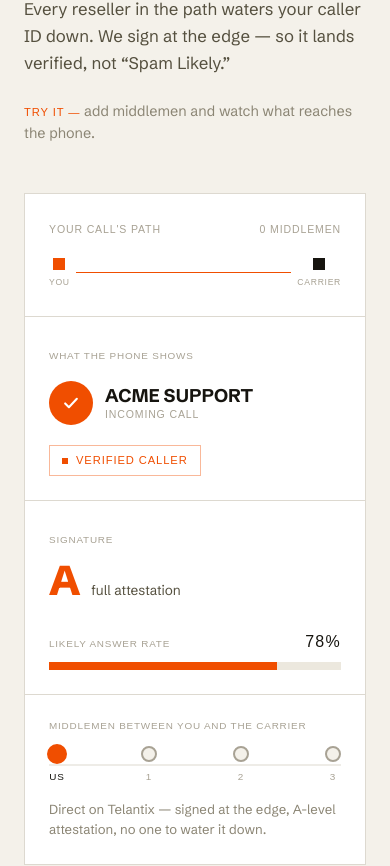
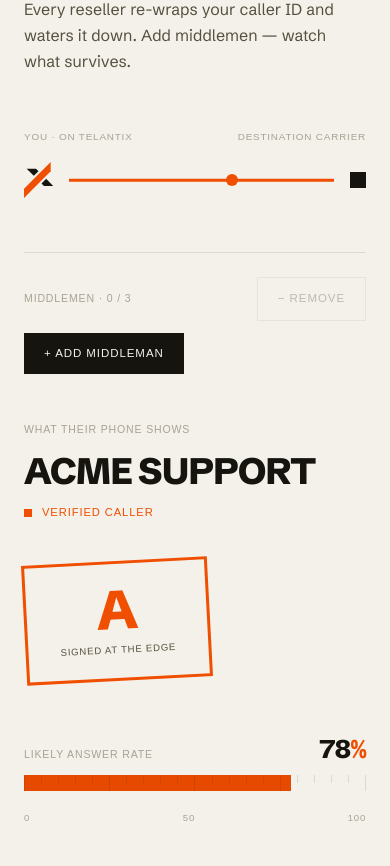
Before and after one commit to jgund98/telantix, a Next.js app: page / in a window 390 px wide. Shown: the part 2190-3056 px from the top of the page. Built offline with nearby package versions, Linux system fonts and the light colour scheme; a web font is replaced by a local one.

Commit message:
redesign: Verified Call as typography-first degradation instrument
Replaces the boxed-panel demo: full-width signal path with the Junction at
the signing edge, decode-scramble poster readout, spring-stamped attestation
grade, and a ruled answer-rate gauge. Equal-strength mobile layout.

```diff
--- a/components/home/verified-call.tsx
+++ b/components/home/verified-call.tsx
@@ -1,272 +1,302 @@
 "use client";
 
-import { useState } from "react";
-import { motion } from "framer-motion";
+import { useEffect, useRef, useState } from "react";
+import { AnimatePresence, motion } from "framer-motion";
 import { Container, Eyebrow } from "@/components/ui";
 
 /**
- * Interactive sales piece — "Signed at the edge."
- * Drag the middlemen between you and the destination carrier and watch
- * STIR/SHAKEN attestation fall from A to nothing, the caller ID flip from
- * your name to "Spam Likely", and the answer rate collapse. Telantix is the
- * zero-hop option: we hold our own certificate and sign every call at the edge.
+ * "We sign your calls." — the degradation instrument.
+ * One signal path, drawn full-width. Add middlemen and watch the caller ID
+ * literally decode into "SPAM LIKELY": the readout scrambles, the attestation
+ * stamp downgrades, the answer-rate ruler drains. Typography does the work —
+ * no cards, no panels.
  */
 
 type Stop = {
-  hops: number;
-  att: string; // attestation letter
-  status: string;
   caller: string;
+  sub: string;
+  grade: string;
+  gradeLabel: string;
   answer: number;
   verified: boolean;
 };
 
 const STOPS: Stop[] = [
-  { hops: 0, att: "A", status: "Verified caller", caller: "ACME SUPPORT", answer: 78, verified: true },
-  { hops: 1, att: "B", status: "Unverified", caller: "(512) 555-0148", answer: 57, verified: false },
-  { hops: 2, att: "C", status: "Unknown number", caller: "(512) 555-0148", answer: 41, verified: false },
-  { hops: 3, att: "—", status: "Spam Likely", caller: "SPAM LIKELY", answer: 28, verified: false },
+  { caller: "ACME SUPPORT", sub: "VERIFIED CALLER", grade: "A", gradeLabel: "SIGNED AT THE EDGE", answer: 78, verified: true },
+  { caller: "(512) 555-0148", sub: "UNVERIFIED", grade: "B", gradeLabel: "PARTIAL ATTESTATION", answer: 57, verified: false },
+  { caller: "UNKNOWN CALLER", sub: "NO IDENTITY", grade: "C", gradeLabel: "GATEWAY ATTESTATION", answer: 41, verified: false },
+  { caller: "SPAM LIKELY", sub: "BLOCKED BY MOST PHONES", grade: "—", gradeLabel: "UNSIGNED", answer: 28, verified: false },
 ];
 
-const EASE = [0.22, 1, 0.36, 1] as const;
+const GLYPHS = "TELANTIX#0123456789*/+—";
+
+/** Decode-scramble: on change, the text resolves left-to-right through noise. */
+function useScramble(target: string, duration = 620) {
+  const [display, setDisplay] = useState(target);
+  const prev = useRef(target);
+
+  useEffect(() => {
+    if (prev.current === target) return;
+    prev.current = target;
+    const start = performance.now();
+    let raf = 0;
+    const tick = (now: number) => {
+      const p = Math.min((now - start) / duration, 1);
+      const settled = Math.floor(target.length * p);
+      let out = target.slice(0, settled);
+      for (let i = settled; i < target.length; i++) {
+        const ch = target[i];
+        out += ch === " " ? " " : GLYPHS[Math.floor(Math.random() * GLYPHS.length)];
+      }
+      setDisplay(out);
+      if (p < 1) raf = requestAnimationFrame(tick);
+    };
+    raf = requestAnimationFrame(tick);
+    return () => cancelAnimationFrame(raf);
+  }, [target, duration]);
+
+  return display;
+}
+
+/** The signal path: Junction mark → hops → carrier. Packet runs it on loop. */
+function SignalPath({ hops }: { hops: number }) {
+  const fractions = Array.from({ length: hops }, (_, i) => (i + 1) / (hops + 1));
+  const segs = hops + 1;
+
+  // packet opacity steps down at each hop it crosses
+  const opacityValues: number[] = [1];
+  const opacityTimes: number[] = [0];
+  fractions.forEach((f) => {
+    const before = 1 - (opacityValues.length - 1) * 0.3;
+    opacityValues.push(before, Math.max(0.25, before - 0.3));
+    opacityTimes.push(f, f);
+  });
+  opacityValues.push(opacityValues[opacityValues.length - 1]);
+  opacityTimes.push(1);
+
+  return (
+    <div className="relative">
+      {/* endpoint labels */}
+      <div className="mb-3 flex items-center justify-between mono-label text-[0.62rem] text-stone">
+        <span>YOU · ON TELANTIX</span>
+        <span>DESTINATION CARRIER</span>
+      </div>
+
+      <div className="relative flex h-12 items-center">
+        {/* the Junction — we stand at the signing edge */}
+        <svg viewBox="0 0 88 108" className="relative z-10 h-9 w-auto shrink-0" aria-hidden>
+          <polygon points="8,20 36,20 43.5,27.5 29.5,41.5" fill="var(--color-ink)" />
+          <polygon points="66.5,50.5 88,72 60,72 52.5,64.5" fill="var(--color-ink)" />
+          <polygon points="0,80 80,0 80,28 0,108" fill="var(--color-signal)" />
+        </svg>
+
+        {/* track */}
+        <div className="relative mx-4 h-12 flex-1">
+          {/* segments — each hop dims the signal that leaves it */}
+          <div className="absolute inset-x-0 top-1/2 flex -translate-y-1/2">
+            {Array.from({ length: segs }).map((_, i) => (
+              <div
+                key={`${hops}-${i}`}
+                className="h-[2.5px] flex-1"
+                style={{
+                  background: "var(--color-signal)",
+                  opacity: Math.max(0.18, 1 - i * 0.3),
+                }}
+              />
+            ))}
+          </div>
+
+          {/* hop nodes */}
+          <AnimatePresence>
+            {fractions.map((f, i) => (
+              <motion.span
+                key={`hop-${i}`}
+                initial={{ scale: 0, opacity: 0 }}
+                animate={{ scale: 1, opacity: 1 }}
+                exit={{ scale: 0, opacity: 0 }}
+                transition={{ type: "spring", stiffness: 420, damping: 22 }}
+                className="absolute top-1/2 z-10 flex -translate-x-1/2 -translate-y-1/2 flex-col items-center"
+                style={{ left: `${f * 100}%` }}
+              >
+                <span className="h-4 w-4 rounded-full border-[2.5px] border-stone bg-paper" />
+                <span className="absolute top-6 mono-label text-[0.56rem] text-stone whitespace-nowrap">
+                  RESELLER
+                </span>
+              </motion.span>
+            ))}
+          </AnimatePresence>
+
+          {/* running packet — dims as it crosses each hop */}
+          <motion.div
+            key={`pkt-${hops}`}
+            className="absolute top-1/2 z-20 -translate-y-1/2"
+            initial={{ left: "0%" }}
+            animate={{ left: "100%" }}
+            transition={{ duration: 2.6, ease: "linear", repeat: Infinity }}
+          >
+            <motion.span
+              key={`pkt-o-${hops}`}
+              className="block h-3 w-3 -translate-x-1/2 rounded-full bg-signal"
+              initial={{ opacity: 1 }}
+              animate={{ opacity: opacityValues }}
+              transition={{ duration: 2.6, ease: "linear", repeat: Infinity, times: opacityTimes }}
+            />
+          </motion.div>
+        </div>
+
+        {/* carrier terminal */}
+        <span className="relative z-10 block h-4 w-4 shrink-0 bg-ink" />
+      </div>
+    </div>
+  );
+}
 
 export function VerifiedCall() {
   const [hops, setHops] = useState(0);
   const stop = STOPS[hops];
+  const scrambled = useScramble(stop.caller);
 
   return (
     <section className="border-b border-hair bg-paper py-24 md:py-32">
       <Container>
-        <div className="grid gap-12 lg:grid-cols-[0.82fr_1.18fr] lg:gap-20">
-          {/* Copy */}
+        {/* Header row */}
+        <div className="flex flex-col gap-6 md:flex-row md:items-end md:justify-between">
           <div>
             <Eyebrow>Caller ID that survives</Eyebrow>
-            <h2 className="display mt-5 text-ink text-[clamp(2rem,4.6vw,3.4rem)] text-balance">
+            <h2 className="display mt-5 max-w-2xl text-ink text-[clamp(2rem,4.6vw,3.4rem)] text-balance">
               We sign your calls. Not somebody three hops away.
             </h2>
-            <p className="mt-6 max-w-md text-[1.05rem] leading-relaxed text-mute text-pretty">
-              Every reseller in the path waters your caller ID down. We sign at the
-              edge — so it lands verified, not &ldquo;Spam Likely.&rdquo;
-            </p>
-            <p className="mt-6 text-[0.9rem] text-mute-2 text-pretty">
-              <span className="mono-label text-[0.7rem] text-signal">TRY IT —</span>{" "}
-              add middlemen and watch what reaches the phone.
+          </div>
+          <p className="max-w-xs text-[1rem] leading-relaxed text-mute text-pretty">
+            Every reseller re-wraps your caller ID and waters it down. Add
+            middlemen — watch what survives.
           </p>
         </div>
 
-          {/* Interactive */}
-          <div className="border border-hair bg-white">
-            {/* Route strip */}
-            <div className="border-b border-hair px-6 py-7 md:px-8">
-              <div className="mb-5 flex items-center justify-between">
-                <span className="mono-label text-[0.66rem] text-stone">
-                  YOUR CALL&apos;S PATH
-                </span>
-                <span className="mono-label text-[0.66rem] text-stone tnum">
-                  {hops === 0
-                    ? "0 MIDDLEMEN"
-                    : `${hops} ${hops > 1 ? "MIDDLEMEN" : "MIDDLEMAN"}`}
-                </span>
-              </div>
-              <RouteStrip hops={hops} verified={stop.verified} />
+        {/* The signal path */}
+        <div className="mt-14 md:mt-16">
+          <SignalPath hops={hops} />
         </div>
 
-            {/* Phone + attestation */}
-            <div className="grid grid-cols-1 sm:grid-cols-[1.2fr_1fr]">
-              {/* Incoming call display */}
-              <div className="border-b border-hair p-6 sm:border-b-0 sm:border-r md:p-8">
-                <span className="mono-label text-[0.62rem] text-stone">
-                  WHAT THE PHONE SHOWS
+        {/* Controls — a counter, not a widget */}
+        <div className="mt-12 flex flex-wrap items-center gap-3 border-t border-hair pt-6 md:mt-14">
+          <span className="mono-label mr-auto text-[0.66rem] text-stone">
+            MIDDLEMEN<span className="hidden sm:inline"> BETWEEN YOU AND THE CARRIER</span> · {hops} / 3
           </span>
-                <div className="mt-4 flex items-center gap-3">
+          <button
+            onClick={() => setHops((h) => Math.max(0, h - 1))}
+            disabled={hops === 0}
+            className="mono-label border border-ink/25 px-5 py-3 text-[0.72rem] text-ink transition-colors hover:border-ink hover:bg-ink hover:text-paper disabled:pointer-events-none disabled:opacity-25"
+          >
+            − REMOVE
+          </button>
+          <button
+            onClick={() => setHops((h) => Math.min(3, h + 1))}
+            disabled={hops === 3}
+            className="mono-label bg-ink px-5 py-3 text-[0.72rem] text-paper transition-colors hover:bg-signal disabled:pointer-events-none disabled:opacity-25"
+          >
+            + ADD MIDDLEMAN
+          </button>
+        </div>
+
+        {/* The readout — what their phone shows, in poster type */}
+        <div className="mt-12 grid items-end gap-10 md:mt-16 md:grid-cols-[1fr_auto] md:gap-16">
+          <div className="min-w-0">
+            <div className="mono-label text-[0.66rem] text-stone">
+              WHAT THEIR PHONE SHOWS
+            </div>
             <div
-                    className={`flex h-11 w-11 shrink-0 items-center justify-center rounded-full ${
-                      stop.verified ? "bg-signal" : "bg-paper-2"
+              className={`display mt-4 break-words text-[clamp(2.3rem,7.4vw,6rem)] tnum transition-colors duration-300 ${
+                stop.verified ? "text-ink" : hops === 3 ? "text-stone" : "text-mute"
               }`}
             >
-                    {stop.verified ? (
-                      <svg width="20" height="20" viewBox="0 0 24 24" fill="none" aria-hidden>
-                        <path d="M5 12.5l4.5 4.5L19 7" stroke="#fff" strokeWidth="2.5" strokeLinecap="round" strokeLinejoin="round" />
-                      </svg>
-                    ) : (
-                      <svg width="20" height="20" viewBox="0 0 24 24" fill="none" aria-hidden>
-                        <path d="M12 8v5" stroke="var(--color-mute)" strokeWidth="2.5" strokeLinecap="round" />
-                        <circle cx="12" cy="17" r="1.4" fill="var(--color-mute)" />
-                      </svg>
-                    )}
+              {scrambled}
             </div>
-                  <div className="min-w-0">
-                    <motion.div
-                      key={stop.caller}
-                      initial={{ opacity: 0, y: 6 }}
+            <div className="mt-4 flex items-center gap-2.5">
+              <span
+                className={`block h-2 w-2 ${
+                  stop.verified ? "bg-signal" : "border border-stone"
+                }`}
+              />
+              <AnimatePresence mode="wait">
+                <motion.span
+                  key={stop.sub}
+                  initial={{ opacity: 0, y: 4 }}
                   animate={{ opacity: 1, y: 0 }}
-                      transition={{ duration: 0.35, ease: EASE }}
-                      className={`truncate text-[1.15rem] font-bold leading-tight ${
-                        stop.verified ? "text-ink" : "text-mute"
+                  exit={{ opacity: 0, y: -4 }}
+                  transition={{ duration: 0.2 }}
+                  className={`mono-label text-[0.7rem] ${
+                    stop.verified ? "text-signal" : "text-mute-2"
                   }`}
                 >
-                      {stop.caller}
-                    </motion.div>
-                    <div className="mono-label text-[0.66rem] text-stone">
-                      INCOMING CALL
+                  {stop.sub}
+                </motion.span>
+              </AnimatePresence>
             </div>
           </div>
-                </div>
+
+          {/* Attestation stamp */}
+          <div className="shrink-0">
             <motion.div
-                  key={stop.status}
-                  initial={{ opacity: 0 }}
-                  animate={{ opacity: 1 }}
-                  transition={{ duration: 0.35 }}
-                  className={`mt-5 inline-flex items-center gap-2 border px-3 py-1.5 ${
-                    stop.verified
-                      ? "border-signal/40 text-signal"
-                      : "border-hair text-mute-2"
+              key={stop.grade}
+              initial={{ scale: 1.45, opacity: 0, rotate: -9 }}
+              animate={{ scale: 1, opacity: 1, rotate: -3 }}
+              transition={{ type: "spring", stiffness: 320, damping: 16 }}
+              className={`inline-flex flex-col items-center border-[3px] px-8 py-5 md:px-10 md:py-6 ${
+                stop.verified ? "border-signal" : "border-stone border-dashed"
               }`}
             >
-                  <span className="h-1.5 w-1.5" style={{ background: stop.verified ? "var(--color-signal)" : "var(--color-stone)" }} />
-                  <span className="mono-label text-[0.7rem]">{stop.status.toUpperCase()}</span>
-                </motion.div>
-              </div>
-
-              {/* Attestation + answer rate */}
-              <div className="p-6 md:p-8">
-                <span className="mono-label text-[0.62rem] text-stone">
-                  SIGNATURE
-                </span>
-                <div className="mt-3 flex items-baseline gap-3">
-                  <motion.span
-                    key={stop.att}
-                    initial={{ opacity: 0, scale: 0.8 }}
-                    animate={{ opacity: 1, scale: 1 }}
-                    transition={{ duration: 0.3, ease: EASE }}
-                    className={`display text-[2.6rem] leading-none ${
+              <span
+                className={`display text-[clamp(3.4rem,7vw,5.6rem)] leading-none ${
                   stop.verified ? "text-signal" : "text-stone"
                 }`}
               >
-                    {stop.att}
-                  </motion.span>
-                  <span className="text-[0.85rem] text-mute">
-                    {stop.att === "A" ? "full attestation" : stop.att === "—" ? "no signature" : "downgraded"}
+                {stop.grade}
               </span>
-                </div>
-
-                <div className="mt-7">
-                  <div className="flex items-baseline justify-between">
-                    <span className="mono-label text-[0.62rem] text-stone">LIKELY ANSWER RATE</span>
-                    <motion.span
-                      key={stop.answer}
-                      initial={{ opacity: 0 }}
-                      animate={{ opacity: 1 }}
-                      className={`mono-label text-[1rem] tnum ${stop.verified ? "text-ink" : "text-mute"}`}
-                    >
-                      {stop.answer}%
-                    </motion.span>
-                  </div>
-                  <div className="mt-2 h-2 w-full bg-paper-2">
-                    <motion.div
-                      className="h-full"
-                      style={{ background: stop.verified ? "var(--color-signal)" : "var(--color-stone)" }}
-                      animate={{ width: `${stop.answer}%` }}
-                      transition={{ duration: 0.5, ease: EASE }}
-                    />
-                  </div>
-                </div>
+              <span className="mono-label mt-2 text-[0.6rem] text-mute whitespace-nowrap">
+                {stop.gradeLabel}
+              </span>
+            </motion.div>
           </div>
         </div>
 
-            {/* Control */}
-            <div className="border-t border-hair px-6 py-6 md:px-8">
-              <div className="mb-3 flex items-center justify-between">
-                <span className="mono-label text-[0.62rem] text-stone">
-                  MIDDLEMEN BETWEEN YOU AND THE CARRIER
+        {/* Answer-rate ruler */}
+        <div className="mt-14 md:mt-16">
+          <div className="flex items-baseline justify-between">
+            <span className="mono-label text-[0.66rem] text-stone">
+              LIKELY ANSWER RATE
+            </span>
+            <span className="display text-ink text-[clamp(1.6rem,3vw,2.4rem)] tnum">
+              {stop.answer}
+              <span className="text-signal">%</span>
             </span>
           </div>
-              <div className="relative flex items-center justify-between">
-                {/* track */}
-                <div className="absolute left-0 right-0 top-1/2 h-px -translate-y-1/2 bg-hair" />
-                {STOPS.map((s) => {
-                  const active = s.hops === hops;
-                  return (
-                    <button
-                      key={s.hops}
-                      onClick={() => setHops(s.hops)}
-                      className="relative z-10 flex flex-col items-center gap-2"
-                      aria-label={`${s.hops} middlemen`}
-                      aria-pressed={active}
-                    >
+          <div className="relative mt-3 h-8">
+            {/* tick ruler */}
+            <div className="absolute inset-x-0 top-0 flex justify-between">
+              {Array.from({ length: 21 }).map((_, i) => (
                 <span
-                        className={`block h-4 w-4 rounded-full border-2 transition-all ${
-                          active
-                            ? s.hops === 0
-                              ? "border-signal bg-signal scale-125"
-                              : "border-ink bg-ink scale-125"
-                            : "border-stone bg-paper hover:border-ink"
-                        }`}
+                  key={i}
+                  className="w-px bg-hair"
+                  style={{ height: i % 5 === 0 ? 16 : 8 }}
                 />
-                      <span
-                        className={`mono-label text-[0.62rem] tnum ${
-                          active ? "text-ink" : "text-stone"
-                        }`}
-                      >
-                        {s.hops === 0 ? "US" : s.hops}
-                      </span>
-                    </button>
-                  );
-                })}
+              ))}
             </div>
-              <p className="mt-4 text-[0.82rem] text-mute-2 text-pretty">
-                {hops === 0
-                  ? "Direct on Telantix — signed at the edge, A-level attestation, no one to water it down."
-                  : `${hops} reseller${hops > 1 ? "s" : ""} in the path. Each hop re-signs your call and drops the attestation a level.`}
-              </p>
+            {/* fill */}
+            <motion.div
+              className="absolute left-0 top-0 h-4 bg-signal mix-blend-multiply"
+              animate={{ width: `${stop.answer}%` }}
+              transition={{ type: "spring", stiffness: 120, damping: 22 }}
+              style={{ opacity: stop.verified ? 1 : 0.45 }}
+            />
           </div>
+          <div className="mt-1 flex justify-between mono-label text-[0.6rem] text-stone tnum">
+            <span>0</span>
+            <span>50</span>
+            <span>100</span>
           </div>
         </div>
       </Container>
     </section>
   );
 }
-
-/** The path from you to the destination carrier, with reseller hops. */
-function RouteStrip({ hops, verified }: { hops: number; verified: boolean }) {
-  const nodes = ["YOU", ...Array.from({ length: hops }, () => "RESELLER"), "CARRIER"];
-  return (
-    <div className="flex items-center">
-      {nodes.map((n, i) => {
-        const isFirst = i === 0;
-        const isLast = i === nodes.length - 1;
-        const isReseller = !isFirst && !isLast;
-        return (
-          <div key={i} className={`flex items-center ${isLast ? "" : "flex-1"}`}>
-            <div className="flex flex-col items-center gap-1.5">
-              <span
-                className={`block h-3 w-3 ${
-                  isFirst
-                    ? "bg-signal"
-                    : isReseller
-                    ? "border border-stone bg-paper"
-                    : "bg-ink"
-                }`}
-                style={{ borderRadius: isReseller ? "9999px" : "0" }}
-              />
-              <span className="mono-label text-[0.54rem] text-stone whitespace-nowrap">
-                {isReseller ? "HOP" : n}
-              </span>
-            </div>
-            {!isLast && (
-              <div className="mx-1.5 h-px flex-1" style={{ background: verified && i === 0 ? "var(--color-signal)" : "var(--color-hair)" }}>
-                <motion.div
-                  className="h-full"
-                  style={{ background: i === 0 && verified ? "var(--color-signal)" : "var(--color-stone)" }}
-                  initial={{ width: "0%" }}
-                  animate={{ width: "100%" }}
-                  transition={{ duration: 0.4, delay: i * 0.05 }}
-                />
-              </div>
-            )}
-          </div>
-        );
-      })}
-    </div>
-  );
-}
```
Lines whose indentation alone changed are shown as unchanged.
